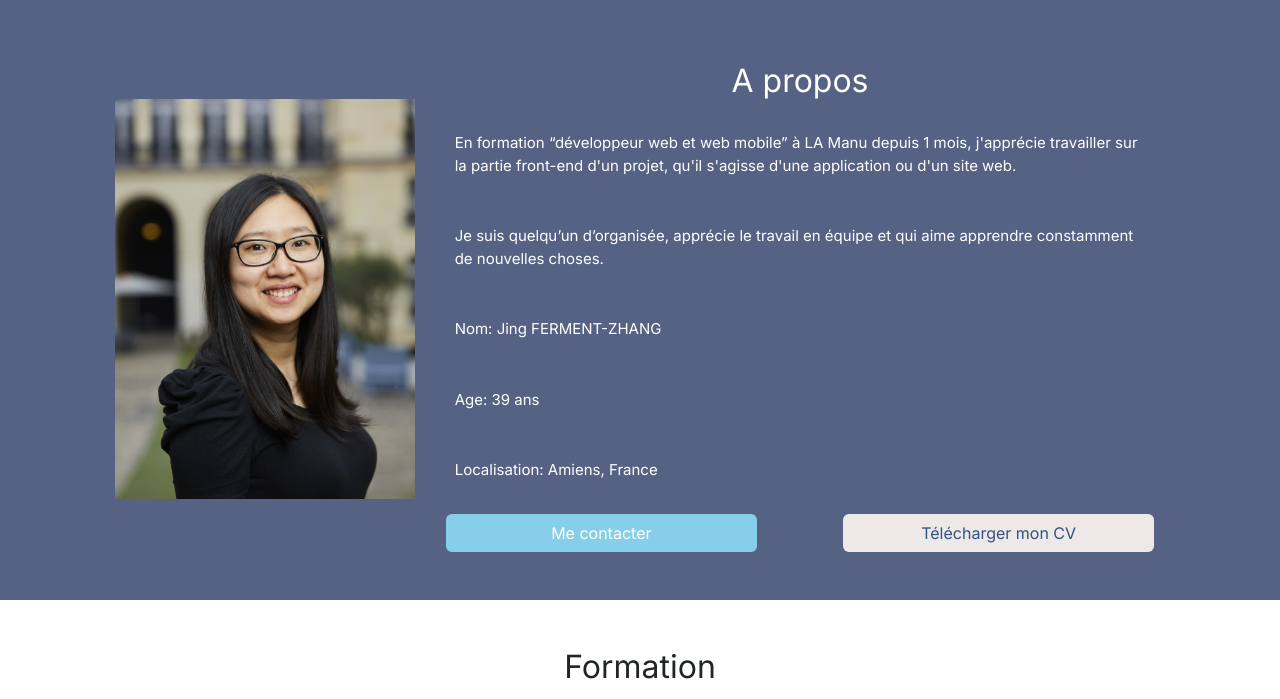
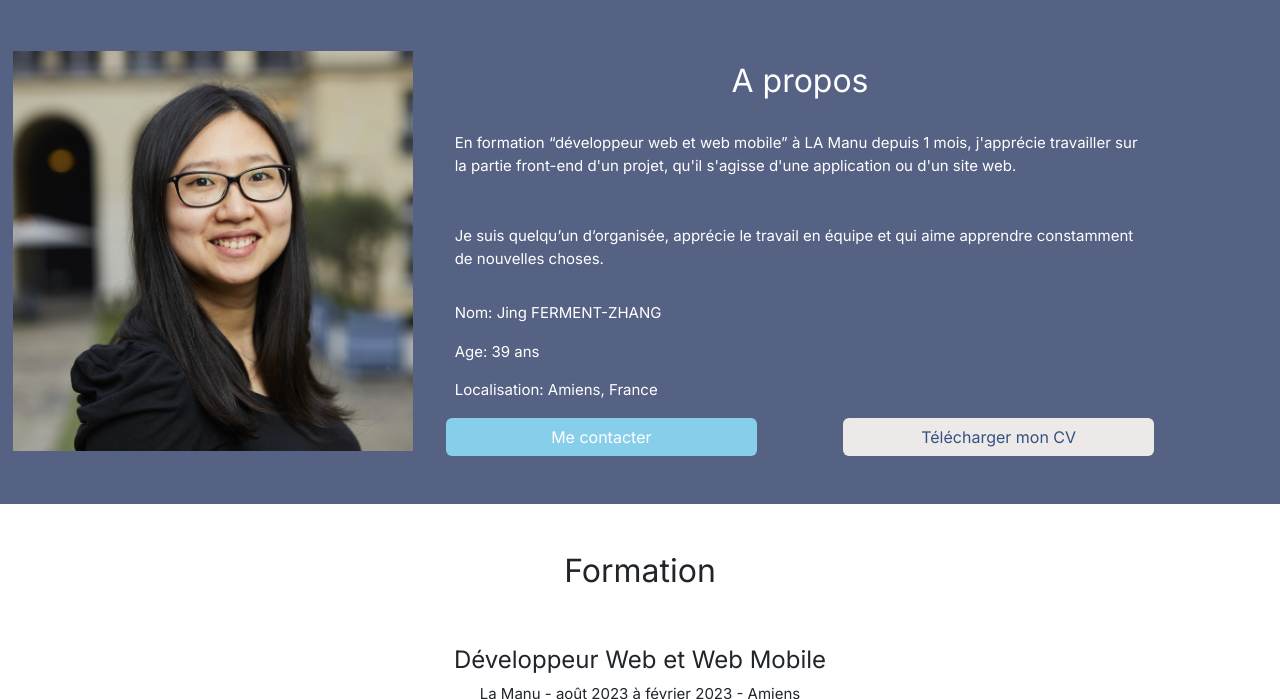
Before and after one commit to JingFERMENT/JingFERMENT, a plain HTML site: page index.html in a window 1280 px wide. Shown: the part 802-1501 px from the top of the page. Drawn offline with nearby package versions, Linux system fonts and the light colour scheme.

Commit message:
ajout border-color pour navbar-toggler + taille photo + position photo + paragraphe nom/prenom/age

```diff
--- a/index.html
+++ b/index.html
@@ -70,7 +70,7 @@
 
         <!-- début de "A propos" -->
         <section id="aboutMe" class="row align-items-center">
-            <div class="col-12 col-md-5 col-xl-4 justify-content-end d-flex">
+            <div class="col-12 col-md-5 col-xl-4 justify-content-center d-flex">
                 <img class="img-fluid custom-img-jing" src="./public/assets/img/Jing_Zhang.jpg"
                     alt="photo de Jing FERMENT-ZHANG">
             </div>
@@ -82,13 +82,13 @@
                         application ou d'un site web.</p>
                     <p class="text-justify text-white p-3">Je suis quelqu’un d’organisée, apprécie le travail en
                         équipe et qui aime apprendre constamment de nouvelles choses.</p>
-                    <p class="text-white p-3">
+                    <p class="text-white px-3">
                         Nom: Jing FERMENT-ZHANG
                     </p>
-                    <p class="text-white p-3">
+                    <p class="text-white px-3">
                         Age: 39 ans
                     </p>
-                    <p class="text-white p-3">
+                    <p class="text-white px-3">
                         Localisation: Amiens, France
                     </p>
                     <div class="row justify-content-around gap-5">
--- a/public/assets/css/style.css
+++ b/public/assets/css/style.css
@@ -37,10 +37,14 @@ hr {
   border: 1;
 }
 
+.navbar-toggler {
+  border-color:rgba(255, 255, 255, 0.55);
+}
+
 .custom-img-jing {
   object-fit: cover;
   height: 400px;
-  width: 300px;
+  width: 400px;
 }
 
 .btn-contact {
```
